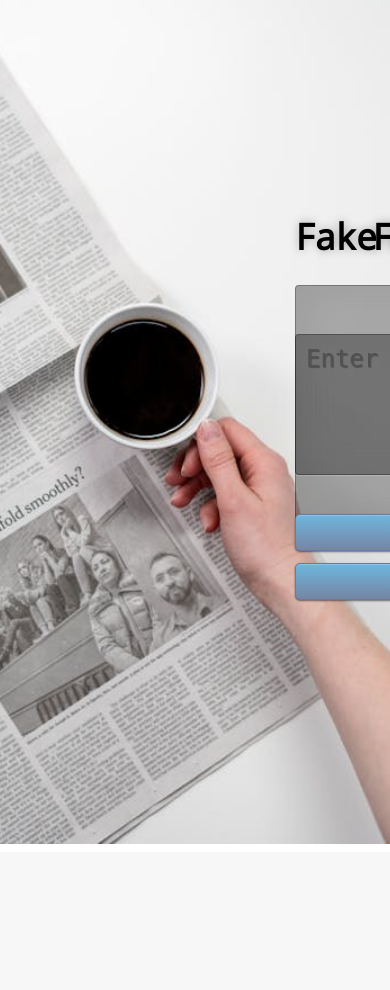
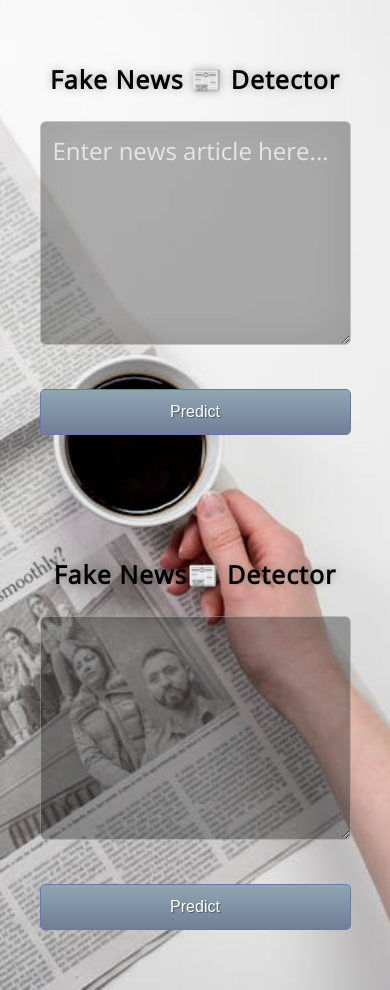
Before and after one commit to himavathiyuvaraj04/fake-news-detection-ml, a Flask app: page / in a window 390 px wide; the page is wider, and only the part inside the window is pictured. Before the commit the page ends 844 px from the top of that part, so only its background shows below. Run offline with Flask 3, Linux system fonts and the light colour scheme; parts of the project's set-up code (start-up, migrations or seed data) failed here and were passed over.

Commit message:
Improve responsive styling and layout

```diff
--- a/static/style.css
+++ b/static/style.css
@@ -1,65 +1,121 @@
-@import url(https://fonts.googleapis.com/css?family=Open+Sans);
-.btn { display: inline-block; *display: inline; *zoom: 1; padding: 4px 10px 4px; margin-bottom: 0; font-size: 13px; line-height: 18px; color: #333333; text-align: center;text-shadow: 0 1px 1px rgba(255, 255, 255, 0.75); vertical-align: middle; background-color: #f5f5f5; background-image: -moz-linear-gradient(top, #ffffff, #e6e6e6); background-image: -ms-linear-gradient(top, #ffffff, #e6e6e6); background-image: -webkit-gradient(linear, 0 0, 0 100%, from(#ffffff), to(#e6e6e6)); background-image: -webkit-linear-gradient(top, #ffffff, #e6e6e6); background-image: -o-linear-gradient(top, #ffffff, #e6e6e6); background-image: linear-gradient(top, #ffffff, #e6e6e6); background-repeat: repeat-x; filter: progid:dximagetransform.microsoft.gradient(startColorstr=#ffffff, endColorstr=#e6e6e6, GradientType=0); border-color: #e6e6e6 #e6e6e6 #e6e6e6; border-color: rgba(0, 0, 0, 0.1) rgba(0, 0, 0, 0.1) rgba(0, 0, 0, 0.25); border: 1px solid #e6e6e6; -webkit-border-radius: 4px; -moz-border-radius: 4px; border-radius: 4px; -webkit-box-shadow: inset 0 1px 0 rgba(255, 255, 255, 0.2), 0 1px 2px rgba(0, 0, 0, 0.05); -moz-box-shadow: inset 0 1px 0 rgba(255, 255, 255, 0.2), 0 1px 2px rgba(0, 0, 0, 0.05); box-shadow: inset 0 1px 0 rgba(255, 255, 255, 0.2), 0 1px 2px rgba(0, 0, 0, 0.05); cursor: pointer; *margin-left: .3em; }
-.btn:hover, .btn:active, .btn.active, .btn.disabled, .btn[disabled] { background-color: #e6e6e6; }
-.btn-large { padding: 9px 14px; font-size: 15px; line-height: normal; -webkit-border-radius: 5px; -moz-border-radius: 5px; border-radius: 5px; }
-.btn:hover { color: #333333; text-decoration: none; background-color: #e6e6e6; background-position: 0 -15px; -webkit-transition: background-position 0.1s linear; -moz-transition: background-position 0.1s linear; -ms-transition: background-position 0.1s linear; -o-transition: background-position 0.1s linear; transition: background-position 0.1s linear; }
-.btn-primary, .btn-primary:hover { text-shadow: 0 -1px 0 rgba(0, 0, 0, 0.25); color: #ffffff; }
-.btn-primary.active { color: rgba(255, 255, 255, 0.75); }
-.btn-primary { background-color: #6d778a; background-image: -moz-linear-gradient(top, #8fa6b3, #717e97); background-image: -ms-linear-gradient(top, #6eb6de, #4a77d4); background-image: -webkit-gradient(linear, 0 0, 0 100%, from(#7d99a8), to(#7690c4)); background-image: -webkit-linear-gradient(top, #6eb6de, #7685a3); background-image: -o-linear-gradient(top, #6eb6de, #4a77d4); background-image: linear-gradient(top, #6eb6de, #4a77d4); background-repeat: repeat-x; filter: progid:dximagetransform.microsoft.gradient(startColorstr=#6eb6de, endColorstr=#61708d, GradientType=0);  border: 1px solid #677ba5; text-shadow: 1px 1px 1px rgba(0,0,0,0.4); box-shadow: inset 0 1px 0 rgba(255, 255, 255, 0.2), 0 1px 2px rgba(0, 0, 0, 0.5); }
-.btn-primary:hover, .btn-primary:active, .btn-primary.active, .btn-primary.disabled, .btn-primary[disabled] { filter: none; background-color: #7f94be; }
-.btn-block { width: 100%; display:block; }
 
-* { -webkit-box-sizing:border-box; -moz-box-sizing:border-box; -ms-box-sizing:border-box; -o-box-sizing:border-box; box-sizing:border-box; }
+@import url('https://fonts.googleapis.com/css?family=Open+Sans');
 
-html { width: 100%; height:100%; overflow:hidden; }
+* {
+    box-sizing: border-box;
+}
+
+html, body {
+    width: 100%;
+    min-height: 100%;
+    margin: 0;
+}
 
 body {
-	width: 100%;
-	height:100%;
+    min-height: 100vh;
     font-family: 'Open Sans', sans-serif;
-	background: #092756;
-	/* background-image: url(static\news.jpg); */
+    background-color: #092756;
+    background-image:
+        radial-gradient(ellipse at 0% 100%, rgba(104,128,138,.4) 10%, transparent 40%),
+        linear-gradient(to bottom, rgba(57,173,219,.25), rgba(42,60,87,.4)),
+        linear-gradient(135deg, #670d10 0%, #092756 100%);
+    background-size: cover;
+    background-position: center;
+    background-repeat: no-repeat;
     color: #fff;
     font-size: 18px;
-	text-align:center;
-	letter-spacing:1.2px;
-	background: -moz-radial-gradient(0% 100%, ellipse cover, rgba(104,128,138,.4) 10%,rgba(138,114,76,0) 40%),-moz-linear-gradient(top,  rgba(57,173,219,.25) 0%, rgba(42,60,87,.4) 100%), -moz-linear-gradient(-45deg,  #670d10 0%, #092756 100%);
-	background: -webkit-radial-gradient(0% 100%, ellipse cover, rgba(104,128,138,.4) 10%,rgba(138,114,76,0) 40%), -webkit-linear-gradient(top,  rgba(57,173,219,.25) 0%,rgba(42,60,87,.4) 100%), -webkit-linear-gradient(-45deg,  #670d10 0%,#092756 100%);
-	background: -o-radial-gradient(0% 100%, ellipse cover, rgba(104,128,138,.4) 10%,rgba(138,114,76,0) 40%), -o-linear-gradient(top,  rgba(57,173,219,.25) 0%,rgba(42,60,87,.4) 100%), -o-linear-gradient(-45deg,  #670d10 0%,#092756 100%);
-	background: -ms-radial-gradient(0% 100%, ellipse cover, rgba(104,128,138,.4) 10%,rgba(138,114,76,0) 40%), -ms-linear-gradient(top,  rgba(57,173,219,.25) 0%,rgba(42,60,87,.4) 100%), -ms-linear-gradient(-45deg,  #670d10 0%,#092756 100%);
-	background: -webkit-radial-gradient(0% 100%, ellipse cover, rgba(104,128,138,.4) 10%,rgba(138,114,76,0) 40%), linear-gradient(to bottom,  rgba(57,173,219,.25) 0%,rgba(42,60,87,.4) 100%), linear-gradient(135deg,  #670d10 0%,#092756 100%);
-	filter: progid:DXImageTransform.Microsoft.gradient( startColorstr='#3E1D6D', endColorstr='#092756',GradientType=1 );
-
-}
-.login {
-	position: absolute;
-	top: 40%;
-	left: 50%;
-	margin: -150px 0 0 -150px;
-	width:400px;
-	height:400px;
-	margin-left: 100px;
+    text-align: center;
+    letter-spacing: 1px;
 }
 
-.login h1 { color: #fff; text-shadow: 0 0 10px rgba(0,0,0,0.3); letter-spacing:1px; text-align:center; }
+.login {
+    width: min(90%, 500px);
+    margin: 0 auto;
+    padding: 70px 20px 40px;
+}
+
+.login h1 {
+    color: #fff;
+    text-shadow: 0 0 10px rgba(0,0,0,0.3);
+    letter-spacing: 1px;
+    text-align: center;
+    margin-bottom: 25px;
+}
 
 textarea {
     width: 100%;
+    min-height: 160px;
+    margin-bottom: 15px;
+    background: rgba(0,0,0,0.3);
+    border: 1px solid rgba(255,255,255,0.3);
+    outline: none;
+    padding: 12px;
+    font-size: 18px;
+    font-family: inherit;
+    color: #fff;
+    border-radius: 6px;
+    resize: vertical;
+    box-shadow: inset 0 -5px 45px rgba(100,100,100,0.2);
+}
+
+textarea::placeholder {
+    color: rgba(255,255,255,0.7);
+}
+
+textarea:focus {
+    box-shadow: 0 0 8px rgba(255,255,255,0.5);
+}
+
+.btn {
+    display: inline-block;
+    padding: 12px 18px;
     margin-bottom: 10px;
-	background: rgba(0,0,0,0.3);
-	border: none;
-	outline: none;
-	padding: 10px;
+    font-size: 16px;
+    line-height: 20px;
+    color: #fff;
+    text-align: center;
+    vertical-align: middle;
+    background-color: #6d778a;
+    border: 1px solid #677ba5;
+    border-radius: 5px;
+    cursor: pointer;
+    transition: background-color 0.2s ease;
+}
+
+.btn-primary {
+    background: linear-gradient(to bottom, #8fa6b3, #717e97);
+    color: #fff;
+    text-shadow: 1px 1px 1px rgba(0,0,0,0.4);
+}
+
+.btn-primary:hover {
+    background: #526b91;
+}
+
+.btn-block {
+    width: 100%;
+    display: block;
+}
+
+.results {
+    margin-top: 20px;
+}
+
+.results h2 {
+    font-size: 23px;
+    text-shadow: 0 1px 3px rgba(0,0,0,0.4);
+}
+
+@media (max-width: 600px) {
+    .login {
+        padding-top: 45px;
+    }
+
+    .login h1 {
         font-size: 25px;
-	color: #fff;
-	text-shadow: 1px 1px 1px rgba(0,0,0,0.3);
-	border: 1px solid rgba(0,0,0,0.3);
-	border-radius: 4px;
-	box-shadow: inset 0 -5px 45px rgba(100,100,100,0.2), 0 1px 1px rgba(255,255,255,0.2);
-	-webkit-transition: box-shadow .5s ease;
-	-moz-transition: box-shadow .5s ease;
-	-o-transition: box-shadow .5s ease;
-	-ms-transition: box-shadow .5s ease;
-	transition: box-shadow .5s ease;
     }
-input:focus { box-shadow: inset 0 -5px 45px rgba(100,100,100,0.4), 0 1px 1px rgba(255,255,255,0.2); }
+
+    textarea {
+        font-size: 16px;
+    }
+}
```
Lines whose indentation alone changed are shown as unchanged.
